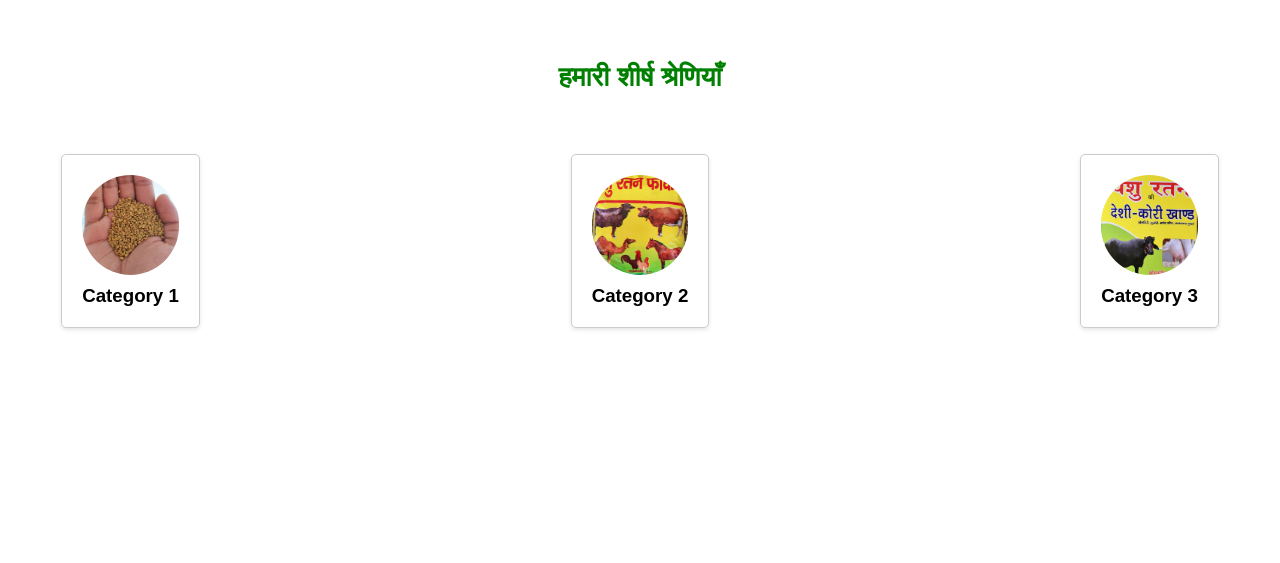
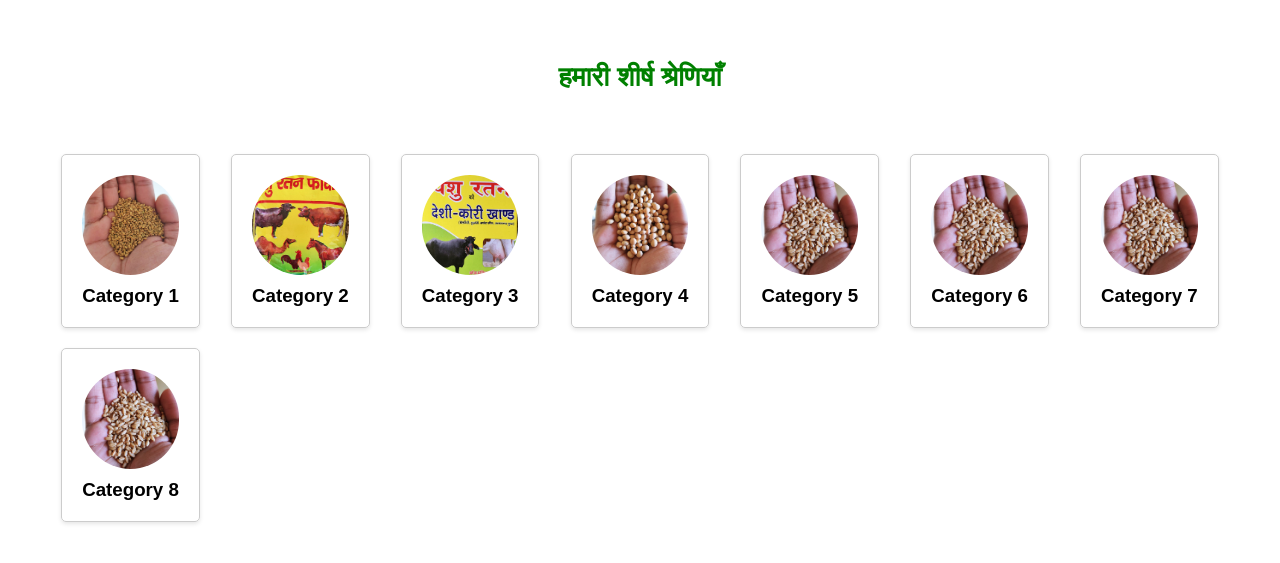
Before and after one commit to guptadeeya/solis, a React (Create React App) app: page / in a window 1280 px wide. Shown: the part 951-1514 px from the top of the page. Before the commit the page ends 1340 px from the top, so only its background shows below. Built offline with nearby package versions, Linux system fonts and the light colour scheme.

Commit message:
Changes in Top Categories Section

```diff
--- a/src/components/Home/Categories.js
+++ b/src/components/Home/Categories.js
@@ -3,7 +3,7 @@ import CategoryCard from './CategoryCard';
 import '../css/Categories.css'
 
 const Categories = () => {
-    const categories = ['Category 1', 'Category 2', 'Category 3'];
+    const categories = ['Category 1', 'Category 2', 'Category 3', 'Category 4', 'Category 5', 'Category 6', 'Category 7', 'Category 8'];
 
     return (
       <div className="Categories-container">
--- a/src/components/Home/CategoryCard.js
+++ b/src/components/Home/CategoryCard.js
@@ -4,11 +4,18 @@ import '../css/CategoryCard.css'
 import img2 from '../../images/img-2.png'
 import img3 from '../../images/img-3.png'
 import img4 from '../../images/img-4.png'
+import img5 from '../../images/img-5.png'
+import img6 from '../../images/img-6.png'
 
 const categoryImages = {
   'Category 1': img2,
   'Category 2': img3,
   'Category 3': img4,
+  'Category 4': img5,
+  'Category 5': img6,
+  'Category 6': img6,
+  'Category 7': img6,
+  'Category 8': img6,
   // Add more categories here
 };
 
```
